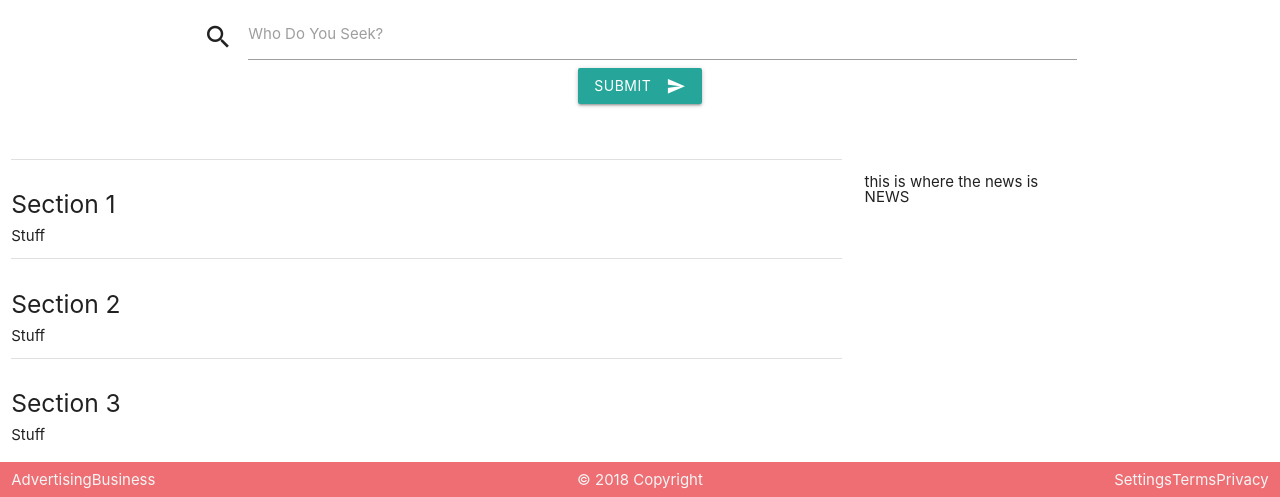
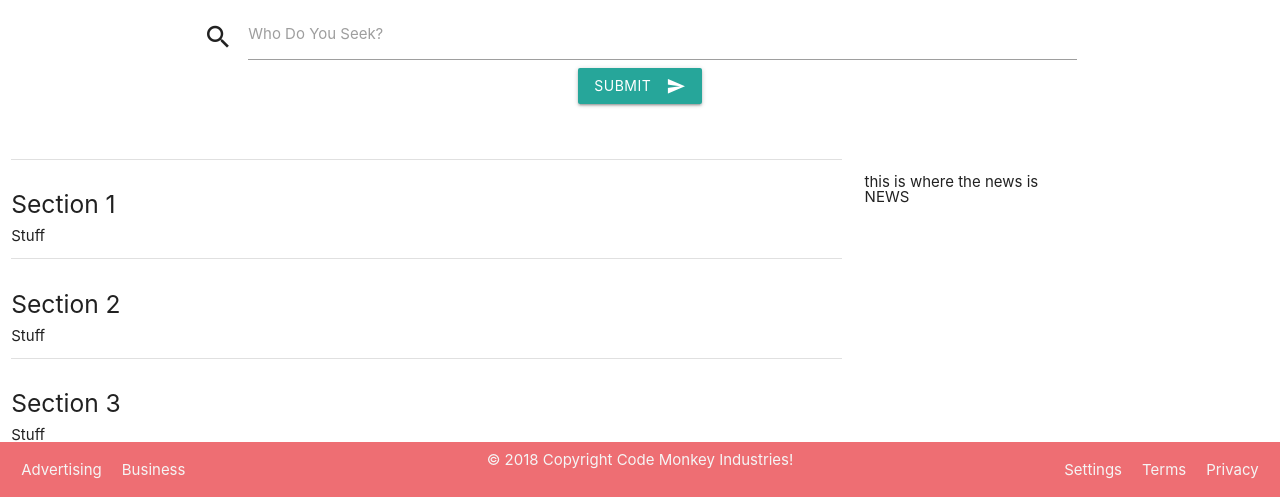
Before and after one commit to buenviajex/Group-Project-1, a plain HTML site: page index.html in a window 1280 px wide. Shown: the part 303-800 px from the top of the page. Drawn offline with nearby package versions, Linux system fonts and the light colour scheme.

Commit message:
this commit includes the footer fix and css to match

```diff
--- a/assets/css/style.css
+++ b/assets/css/style.css
@@ -8,3 +8,7 @@ position: fixed;
 bottom: 0;
 width: 100%;
 }
+
+#footLinks {
+  padding: 10px;
+}
--- a/index.html
+++ b/index.html
@@ -32,6 +32,7 @@
                         <i class="material-icons prefix">search</i>
                         <input id="icon_prefix" type="text" class="validate">
                         <label for="icon_prefix">Who Do You Seek?</label>
+                        <!--Submit Button-->
                         <div class="center-align">
                             <button class="btn waves-effect waves-light" type="submit" name="action">Submit
                                 <i class="material-icons right">send</i>
@@ -78,18 +79,18 @@
             <div class="row" id= "clearmargins">
 
                 <div class= "col s4">
-                    <a class="grey-text text-lighten-4 left" href="#!">Advertising</a>
-                    <a class="grey-text text-lighten-4 left" href="#!">Business</a>
+                    <a id= "footLinks" class="grey-text text-lighten-4 left" href="#!">Advertising</a>
+                    <a id= "footLinks" class="grey-text text-lighten-4 left" href="#!">Business</a>
                 </div>
 
                 <div class= "col s4 center-align">
-                    <a class="grey-text text-lighten-4" href="#!">© 2018 Copyright</a>
+                    <a id= "footLinks" class="grey-text text-lighten-4" href="#!">© 2018 Copyright Code Monkey Industries!</a>
                 </div>
 
                 <div class= "col s4">
-                    <a class="grey-text text-lighten-4 right" href="#!">Privacy</a>
-                    <a class="grey-text text-lighten-4 right" href="#!">Terms</a>
-                    <a class="grey-text text-lighten-4 right" href="#!">Settings</a>
+                    <a id= "footLinks" class="grey-text text-lighten-4 right" href="#!">Privacy </a>
+                    <a id= "footLinks" class="grey-text text-lighten-4 right" href="#!">Terms </a>
+                    <a id= "footLinks" class="grey-text text-lighten-4 right" href="#!">Settings </a>
                 </div>
 
             </div>
```
